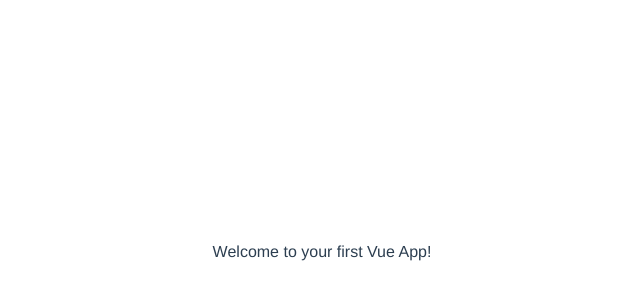
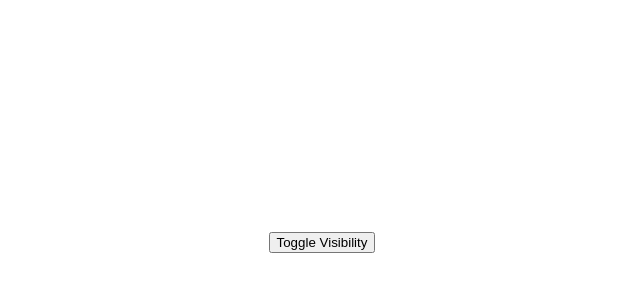
Before and after one commit to tu-sec/vue-workshop, a Vue app: page /#/ in a window 1280 px wide. Shown: the part 156-456 px from the top of the page, without its empty margins (318-958 px from the left). Built offline with nearby package versions, Linux system fonts and the light colour scheme.

Commit message:
Write example

```diff
--- a/src/views/Home.vue
+++ b/src/views/Home.vue
@@ -1,6 +1,7 @@
 <template>
   <div class="home">
-    <p>Welcome to your first Vue App!</p>
+    <button @click="toggleVisible()">Toggle Visibility</button>
+    <p v-if="visible">Welcome to your first Vue App!</p>
   </div>
 </template>
 
@@ -8,14 +9,29 @@
 import { Component, Vue } from 'vue-property-decorator';
 
 @Component
-export default class Home extends Vue {}
+export default class Home extends Vue {
+  visible = false; // Variable referenced in the v-if on line 4
+
+  /**
+   * Toggles the visibility on and off of the welcome message
+   *
+   * Used by the click handler on line 3
+   */
+  toggleVisible(): void {
+    this.visible = !this.visible;
+  }
+}
 </script>
 
 <style lang="scss" scoped>
+button {
+  display: block;
+  margin-bottom: 20px;
+}
 .home {
   height: 100vh;
   display: flex;
-  flex-direction: row;
+  flex-direction: column;
   justify-content: center;
   align-items: center;
 }
```
